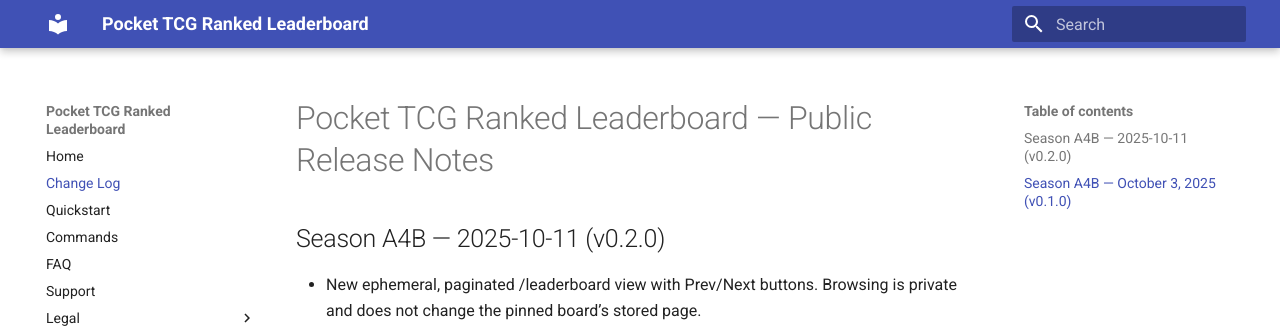
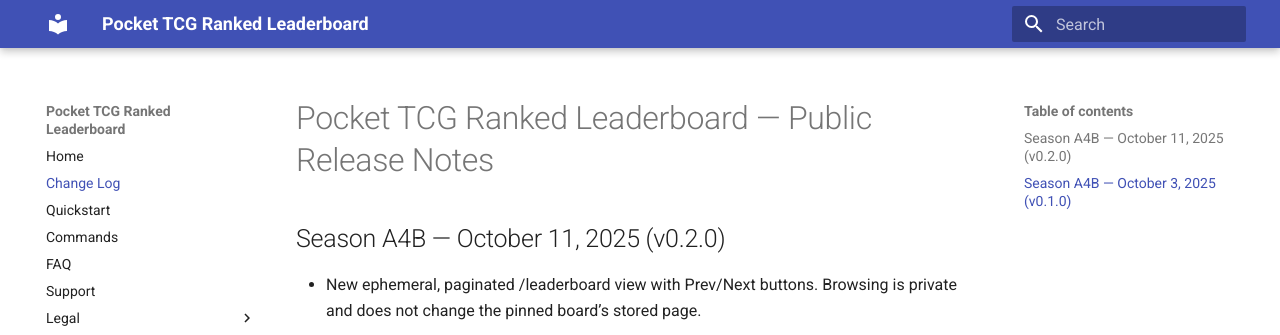
Before and after one commit to andalyzer-labs/pocket-tcg-ranked-leaderboard-docs, an MkDocs documentation site: the page built from docs/ChangeLog.md, in a window 1280 px wide. Shown: the top 335 px of the page. Built offline with MkDocs 1.6.1 and Material for MkDocs 9.7.7, drawn with Linux system fonts in a browser that asks for light colours.

Commit message:
Update ChangeLog.md
fixed date

```diff
--- a/docs/ChangeLog.md
+++ b/docs/ChangeLog.md
@@ -1,6 +1,6 @@
 # Pocket TCG Ranked Leaderboard — Public Release Notes
 
-## Season A4B — 2025-10-11 (v0.2.0)
+## Season A4B — October 11, 2025 (v0.2.0)
 - New ephemeral, paginated /leaderboard view with Prev/Next buttons. Browsing is private and does not change the pinned board’s stored page.
 - Placement is now shown only for Master Ball entries; Ultra/Great/Poke entries omit placement to reduce confusion.
 - Rank tier details are displayed for non‑Master groups when available (e.g., “Ultra Ball Rank 2”); when rank text is missing, the tier is inferred from points.
```
